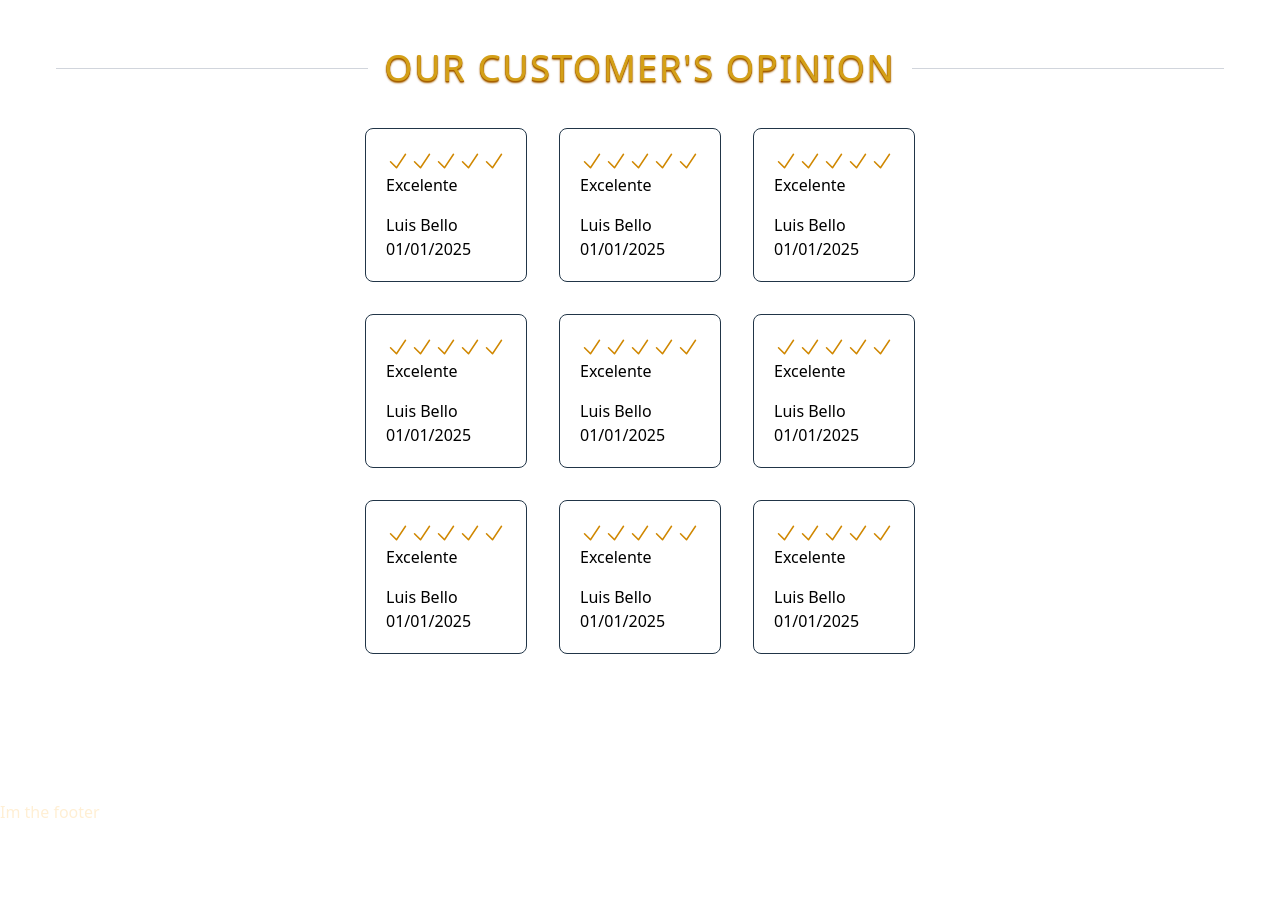
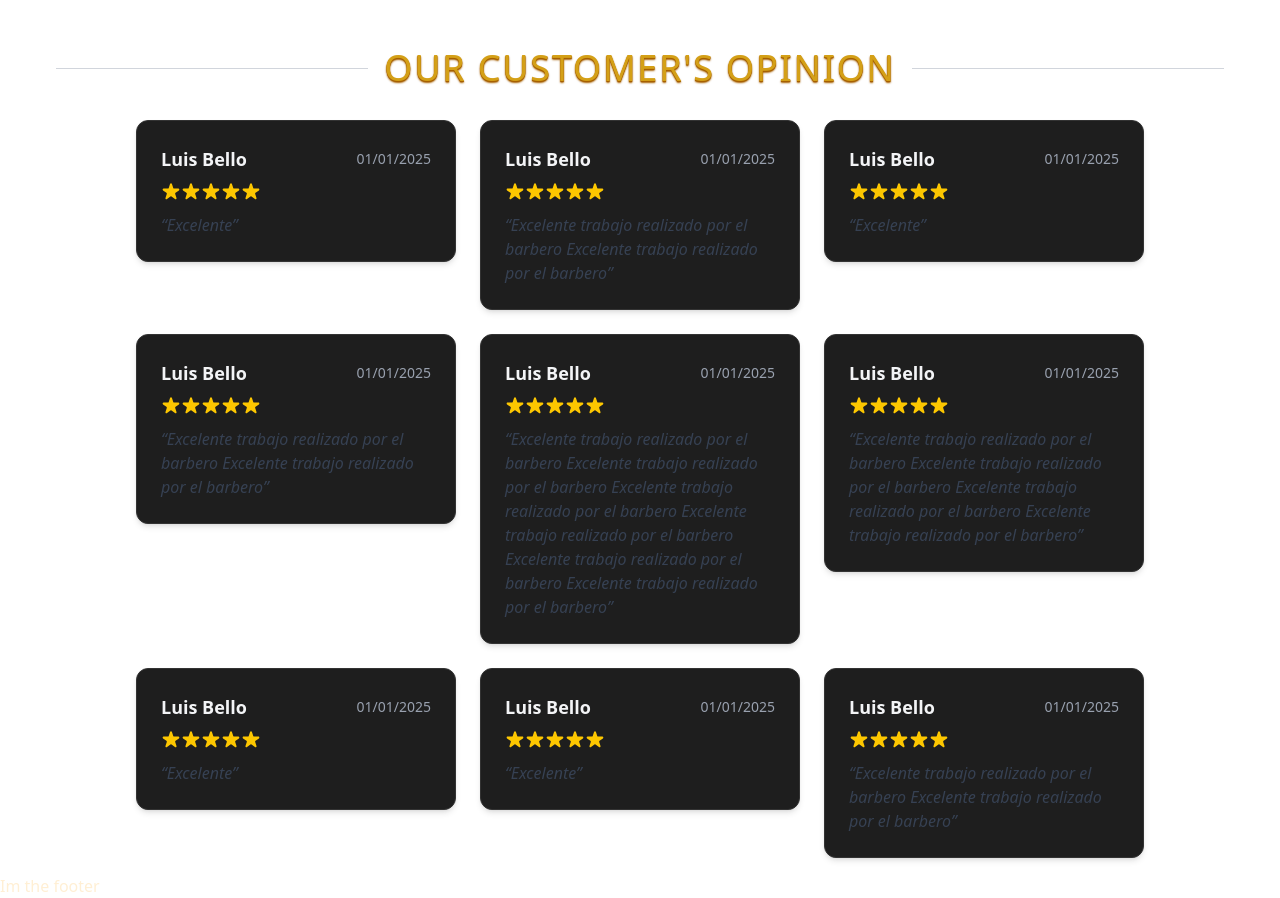
Before and after one commit to LuisBell0/rey-sampoll-barbershop, a Vue app: page / in a window 1280 px wide. Shown: the part 2420-3318 px from the top of the page. Before the commit the page ends 3244 px from the top, so only its background shows below. Built offline with nearby package versions, Linux system fonts and the light colour scheme.

Commit message:
Modified review card and review screen grid to final version

```diff
--- a/src/components/ReviewCard.vue
+++ b/src/components/ReviewCard.vue
@@ -1,41 +1,32 @@
 <template>
-  <div class="flex flex-col gap-4 items-start justify-start p-5 border rounded-lg bg-white">
-    <div class="flex flex-col text-black">
-      <div class="flex flex-row">
-        <CheckIcon v-for="(stars, index) in rate" :key="index" class="w-6 h-6 text-yellow-600" />
-      </div>
-      <h3>{{ description }}</h3>
+  <div class="bg-surface border border-[var(--color-border)] p-6 max-w-xs rounded-xl shadow-md">
+    <div class="flex items-center justify-between mb-2 gap-2">
+      <h4 class="text-lg font-semibold text-gray-100">{{ name }}</h4>
+      <span class="text-sm text-gray-400">{{ date }}</span>
     </div>
-    <div class="text-black flex flex-col">
-      <span>{{ name }}</span>
-      <span class="">{{ date }}</span>
+
+    <div class="flex mb-3">
+      <template v-for="i in 5" :key="i">
+        <svg
+          class="w-5 h-5"
+          fill="currentColor"
+          :class="i <= rate ? 'text-yellow-400' : 'text-neutral-600'"
+          viewBox="0 0 20 20"
+        >
+          <path d="M9.049 2.927c.3-.921 1.603-.921 1.902 0l1.286 3.957a1 1 0 00.95.69h4.162c.969 0 1.371 1.24.588 1.81l-3.37 2.45a1 1 0 00-.364 1.118l1.287 3.957c.3.922-.755 1.688-1.54 1.118l-3.37-2.45a1 1 0 00-1.175 0l-3.37 2.45c-.784.57-1.838-.196-1.54-1.118l1.287-3.957a1 1 0 00-.364-1.118l-3.37-2.45c-.784-.57-.38-1.81.588-1.81h4.162a1 1 0 00.95-.69l1.286-3.957z" />
+        </svg>
+      </template>
     </div>
+
+    <p class="text-gray-700 dark:text-gray-300 italic">“{{ description }}”</p>
   </div>
 </template>
 
 <script setup lang="ts">
-import {CheckIcon} from "@heroicons/vue/24/solid";
-
 defineProps({
-  name: {
-    type: String,
-    required: true,
-  },
-  description: {
-    type: String,
-    required: true,
-  },
-  date: {
-    type: String,
-    required: true,
-  },
-  rate: {
-    type: Number,
-    required: true,
-  },
+  name: String,
+  description: String,
+  date: String,
+  rate: Number
 })
 </script>
-
-<style scoped>
-
-</style>
--- a/src/screens/ReviewsScreen.vue
+++ b/src/screens/ReviewsScreen.vue
@@ -1,16 +1,18 @@
 <template>
   <div class="min-h-screen p-4 flex flex-col items-center">
     <SectionDivider title="Our Customer's Opinion"/>
-    <div class="grid grid-cols-1 md:grid-cols-2 lg:grid-cols-3 grid-row-auto gap-8 p-2">
+    <div class="grid grid-rows-auto grid-cols-1
+                  md:grid-cols-2 gap-3
+                  xl:grid-cols-3 lg:gap-6 items-start">
+      <ReviewCard description="Excelente" date="01/01/2025" name="Luis Bello" :rate=5 />
+      <ReviewCard description="Excelente trabajo realizado por el barbero Excelente trabajo realizado por el barbero" date="01/01/2025" name="Luis Bello" :rate=5 />
+      <ReviewCard description="Excelente" date="01/01/2025" name="Luis Bello" :rate=5 />
+      <ReviewCard description="Excelente trabajo realizado por el barbero Excelente trabajo realizado por el barbero" date="01/01/2025" name="Luis Bello" :rate=5 />
+      <ReviewCard description="Excelente trabajo realizado por el barbero Excelente trabajo realizado por el barbero Excelente trabajo realizado por el barbero Excelente trabajo realizado por el barbero Excelente trabajo realizado por el barbero Excelente trabajo realizado por el barbero" date="01/01/2025" name="Luis Bello" :rate=5 />
+      <ReviewCard description="Excelente trabajo realizado por el barbero Excelente trabajo realizado por el barbero Excelente trabajo realizado por el barbero Excelente trabajo realizado por el barbero" date="01/01/2025" name="Luis Bello" :rate=5 />
       <ReviewCard description="Excelente" date="01/01/2025" name="Luis Bello" :rate=5 />
       <ReviewCard description="Excelente" date="01/01/2025" name="Luis Bello" :rate=5 />
-      <ReviewCard description="Excelente" date="01/01/2025" name="Luis Bello" :rate=5 />
-      <ReviewCard description="Excelente" date="01/01/2025" name="Luis Bello" :rate=5 />
-      <ReviewCard description="Excelente" date="01/01/2025" name="Luis Bello" :rate=5 />
-      <ReviewCard description="Excelente" date="01/01/2025" name="Luis Bello" :rate=5 />
-      <ReviewCard description="Excelente" date="01/01/2025" name="Luis Bello" :rate=5 />
-      <ReviewCard description="Excelente" date="01/01/2025" name="Luis Bello" :rate=5 />
-      <ReviewCard description="Excelente" date="01/01/2025" name="Luis Bello" :rate=5 />
+      <ReviewCard description="Excelente trabajo realizado por el barbero Excelente trabajo realizado por el barbero" date="01/01/2025" name="Luis Bello" :rate=5 />
     </div>
   </div>
 </template>
```
